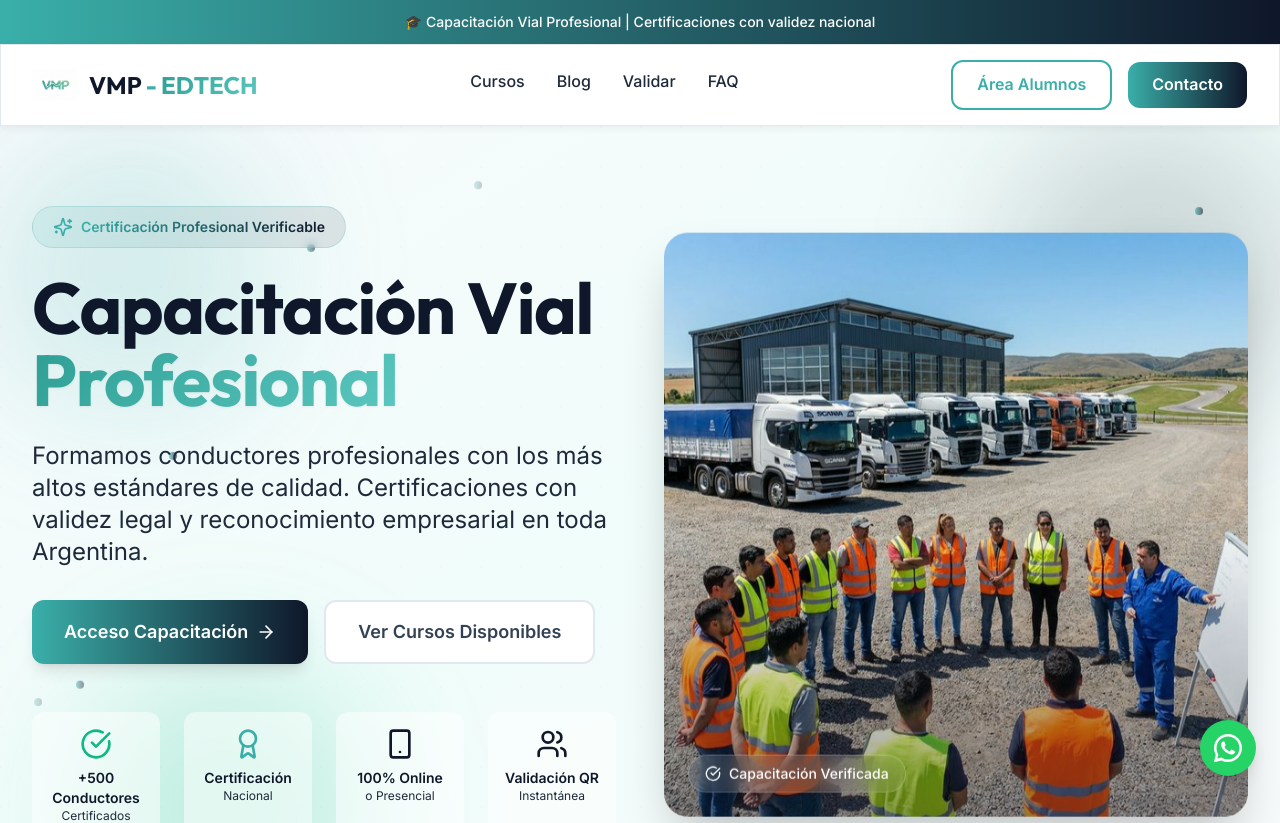
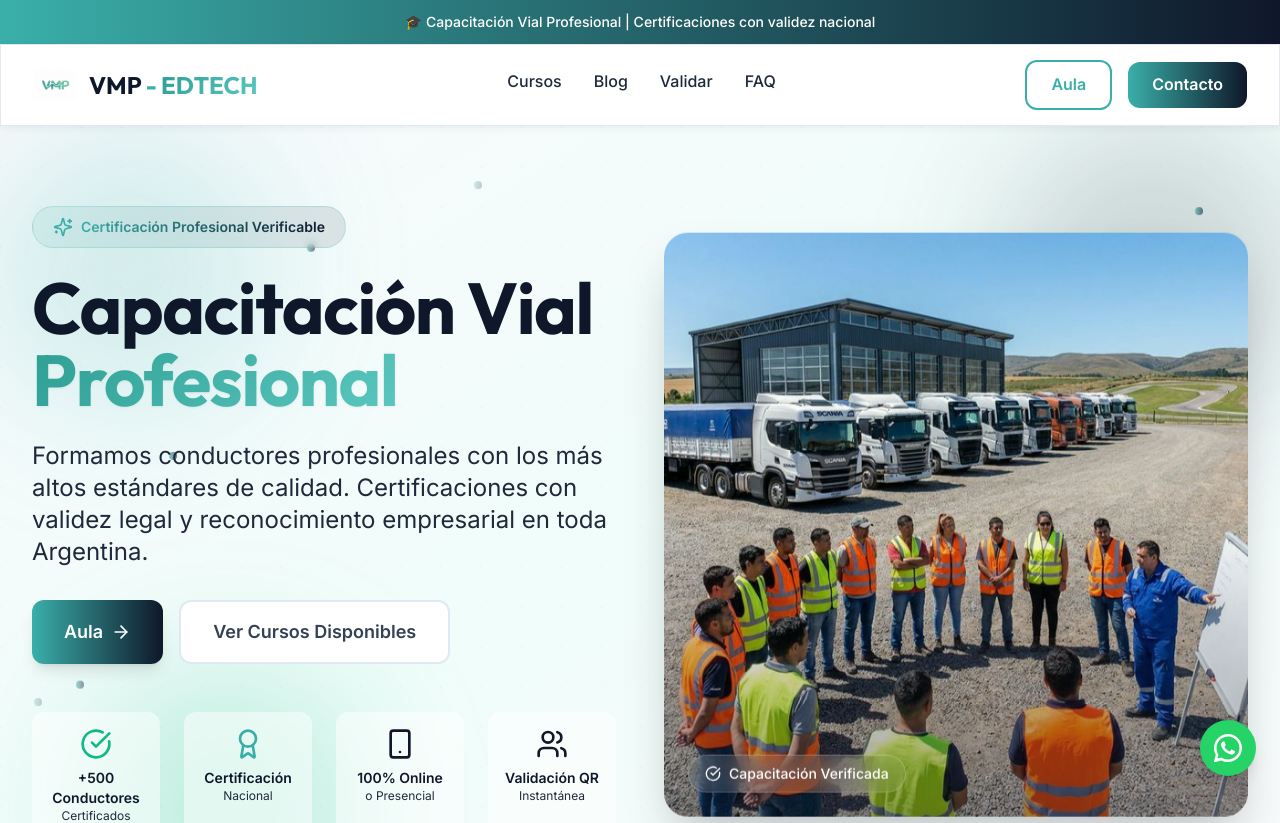
Before and after one commit to vmpedtech-26/VMP-EDTECH, a Next.js app in the folder apps/web/: page / in a window 1280 px wide. Shown: the top 823 px of the page. Built offline with nearby package versions, Linux system fonts and the light colour scheme.

Commit message:
style: rename Área Alumnos to Aula and finalize visual refinements

```diff
--- a/apps/web/components/landing/Header.tsx
+++ b/apps/web/components/landing/Header.tsx
@@ -59,7 +59,7 @@ export default function Header() {
                                 href="/login"
                                 className="px-6 py-2.5 border-2 border-primary text-primary rounded-xl font-semibold hover:bg-primary-50 transition-all duration-300"
                             >
-                                Área Alumnos
+                                Aula
                             </Link>
                             <Link
                                 href="/#contacto"
@@ -98,7 +98,7 @@ export default function Header() {
                                     href="/login"
                                     className="px-6 py-2.5 border-2 border-primary text-primary rounded-xl font-semibold text-center hover:bg-primary-50 transition-all"
                                 >
-                                    Área Alumnos
+                                    Aula
                                 </Link>
                                 <Link
                                     href="/#contacto"
--- a/apps/web/components/landing/HeroSection.tsx
+++ b/apps/web/components/landing/HeroSection.tsx
@@ -136,7 +136,7 @@ export default function HeroSection() {
                                 href="/login"
                                 className="px-8 py-4 bg-gradient-to-r from-primary to-secondary text-white rounded-xl font-semibold text-lg shadow-lg hover:shadow-xl hover:scale-105 transition-all duration-300 inline-flex items-center justify-center group"
                             >
-                                Acceso Capacitación
+                                Aula
                                 <ArrowRight className="ml-2 h-5 w-5 group-hover:translate-x-1 transition-transform" />
                             </Link>
                             <Link
```
